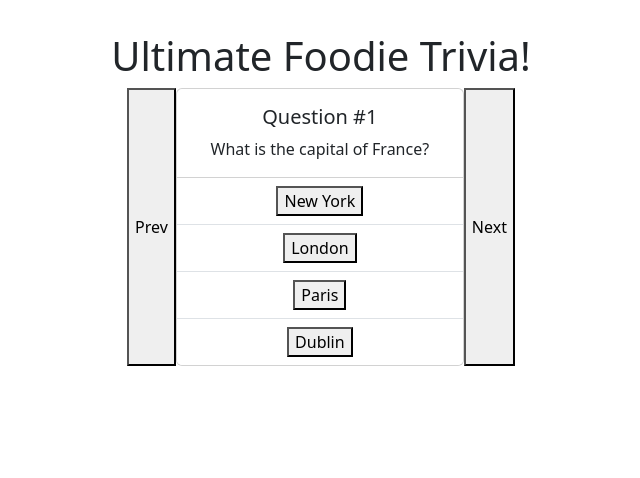
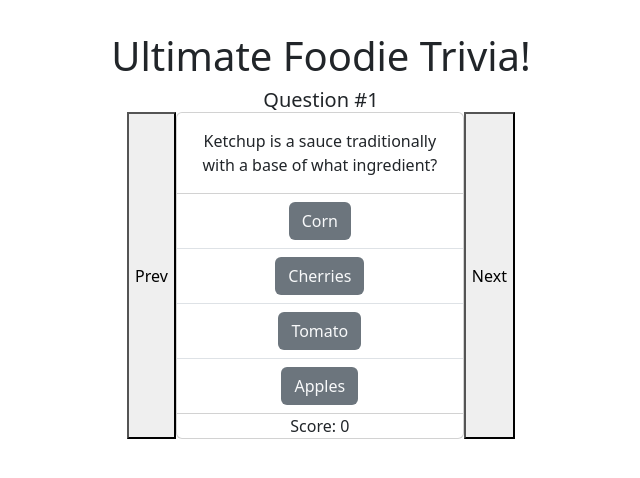
Before and after one commit to bchin224/react-trivia, a React (Vite) app: page / in a window 1280 px wide. Both pictures are taken after a click on the button "Start". Shown: the top 478 px of the page, without its empty margins (319-959 px from the left). Built offline with nearby package versions, Linux system fonts and the light colour scheme.

Commit message:
recognize correct answer

```diff
--- a/src/App.tsx
+++ b/src/App.tsx
@@ -6,13 +6,24 @@ import Questions from './components/Questions';
 
 
 function App() {
-  // let number = 1;
   let [start, setStart] = useState(0)
   let [number, setNumber] = useState(0)
 
   const handleStartClick  = () => setStart(1);
-  const handlePrevClick  = () => setNumber(number-1);
-  const handleNextClick  = () => setNumber(number+1);
+  const handlePrevClick  = () => {
+    if (number - 1 < 0) {
+      setNumber(0)
+    } else {
+      setNumber(number-1)
+    }
+  };
+  const handleNextClick  = () => {
+    if (number + 1 < 21) {
+      setNumber(number+1);
+    } else {
+      alert("You've reached the end of Foodie Trivia!")
+    }
+  }
 
   return (
     <>
@@ -23,6 +34,7 @@ function App() {
           </button>
       :
         <>
+          <h5 className="card-title">Question #{number+1}</h5>
           <div className='questions'>
             <button className='prevButton' onClick={handlePrevClick}>Prev</button>
             <Questions questionNum = {number}></Questions>
--- a/src/components/Button.tsx
+++ b/src/components/Button.tsx
@@ -1,12 +1,13 @@
 interface Props {
     children: string;
     color: string;
+    correct: string;
     onClick: () => void;
 }
 
-const Button = ({ children, onClick, color = 'primary' }: Props) => {
+const Button = ({ children, onClick, correct, color = 'primary' }: Props) => {
   return (
-    <button className={'btn bg-' + color } onClick={onClick}>{children}</button>
+    <button className={'btn text-light bg-' + color} onClick={onClick}>{children}</button>
   )
 }
 
--- a/src/components/Card.tsx
+++ b/src/components/Card.tsx
@@ -1,32 +1,47 @@
+import { useState } from 'react'
 import Button from './Button';
-import Questions from './Questions';
+// import Questions from './Questions';
 
 interface Props {
     questionText: string;
     answer1: string;
+    answer1_val: boolean;
     answer2: string;
+    answer2_val: boolean;
     answer3: string;
+    answer3_val: boolean;
     answer4: string;
+    answer4_val: boolean;
 }
 
+const Card = ({ questionText, answer1, answer2, answer3, answer4, answer1_val, answer2_val, answer3_val, answer4_val }: Props) => {
+    const [score, setScore] = useState(0)
 
-const Card = ({ questionText, answer1, answer2, answer3, answer4 }: Props) => {
+
+
+    const handleAnswerClick = (value:boolean, answer_num:string) => {
+        const correct = value['answer'+answer_num+'_val'];
+        console.log('Answer Val:', correct);
+
+        if (correct) {
+            setScore(score + 1)
+        }
+    }
 
     return (
-        // <Questions questionNum={0}></Questions>
        <div className="card" style={{width: '18rem'}}>
             <div className="card-body">
-                <h5 className="card-title">Question #1</h5>
                 <p className="card-text">{questionText}</p>
             </div>
 
             <ul className="list-group list-group-flush">
 
-                <li className="list-group-item"><button color='primary' onClick={() => console.log('clicked')}> {answer1}</button></li>
-                <li className="list-group-item"><button color='primary' onClick={() => console.log('clicked')}>{answer2}</button></li>
-                <li className="list-group-item"><button color='primary' onClick={() => console.log('clicked')}>{answer3}</button></li>
-                <li className="list-group-item"><button color='primary' onClick={() => console.log('clicked')}>{answer4}</button></li>
+                <li className="list-group-item"><Button color='secondary' onClick={() => handleAnswerClick({answer1_val},'1')}> {answer1}</Button></li>
+                <li className="list-group-item"><Button color='secondary' onClick={() => handleAnswerClick({answer2_val},'2')}>{answer2}</Button></li>
+                <li className="list-group-item"><Button color='secondary' onClick={() => handleAnswerClick({answer3_val},'3')}>{answer3}</Button></li>
+                <li className="list-group-item"><Button color='secondary' onClick={() => handleAnswerClick({answer4_val},'4')}>{answer4}</Button></li>
             </ul>
+            <div>Score: {score}</div>
         </div>
   )
 }
--- a/src/components/Questions.tsx
+++ b/src/components/Questions.tsx
@@ -5,46 +5,198 @@ interface Props {
     questionNum: number;
 }
 
-
 const Questions = ({ questionNum }: Props) => {
 
     const questions = [
 		{
-			questionText: 'What is the capital of France?',
+			questionText: 'Ketchup is a sauce traditionally with a base of what ingredient?',
 			answers: [
-				{ answerText: 'New York', isCorrect: false },
-				{ answerText: 'London', isCorrect: false },
-				{ answerText: 'Paris', isCorrect: true },
-				{ answerText: 'Dublin', isCorrect: false },
+				{ answerText: 'Corn', isCorrect: false },
+				{ answerText: 'Cherries', isCorrect: false },
+				{ answerText: 'Tomato', isCorrect: true },
+				{ answerText: 'Apples', isCorrect: false },
 			],
 		},
 		{
-			questionText: 'Who is CEO of Tesla?',
+			questionText: 'If pasta is cooked to be firm but not hard, what is it called?',
 			answers: [
-				{ answerText: 'Jeff Bezos', isCorrect: false },
-				{ answerText: 'Elon Musk', isCorrect: true },
-				{ answerText: 'Bill Gates', isCorrect: false },
-				{ answerText: 'Tony Stark', isCorrect: false },
+				{ answerText: 'stracotto', isCorrect: false },
+				{ answerText: 'Al dente', isCorrect: true },
+				{ answerText: 'Molto al dente', isCorrect: false },
+				{ answerText: 'Crudo', isCorrect: false },
 			],
 		},
 		{
-			questionText: 'The iPhone was created by which company?',
+			questionText: 'Which of the following dressings is traditionally made with buttermilk?',
 			answers: [
-				{ answerText: 'Apple', isCorrect: true },
-				{ answerText: 'Intel', isCorrect: false },
-				{ answerText: 'Amazon', isCorrect: false },
-				{ answerText: 'Microsoft', isCorrect: false },
+				{ answerText: 'Ranch', isCorrect: true },
+				{ answerText: 'Caesar', isCorrect: false },
+				{ answerText: 'Russian', isCorrect: false },
+				{ answerText: 'French', isCorrect: false },
 			],
 		},
 		{
-			questionText: 'How many Harry Potter books are there?',
+			questionText: 'What is done to dry fondant to make it into fondant?',
 			answers: [
-				{ answerText: '1', isCorrect: false },
-				{ answerText: '4', isCorrect: false },
-				{ answerText: '6', isCorrect: false },
-				{ answerText: '7', isCorrect: true },
+				{ answerText: 'Add salt', isCorrect: false },
+				{ answerText: 'Bake at low temp', isCorrect: false },
+				{ answerText: 'Cool at room temp', isCorrect: false },
+				{ answerText: 'Add liquid', isCorrect: true },
 			],
 		},
+		{
+			questionText: 'When did the phrase "junk food" first pass into common usage?',
+			answers: [
+				{ answerText: '1968', isCorrect: false },
+				{ answerText: '1976', isCorrect: true },
+				{ answerText: '1985', isCorrect: false },
+				{ answerText: '1993', isCorrect: false },
+			],
+		},
+		{
+			questionText: 'Where in the world would you most likely be served Obsttorte?',
+			answers: [
+				{ answerText: 'Germany', isCorrect: true },
+				{ answerText: 'Belgium', isCorrect: false },
+				{ answerText: 'Italy', isCorrect: false },
+				{ answerText: 'Greece', isCorrect: false },
+			],
+		},
+		{
+			questionText: 'Which color is not an M&M?',
+			answers: [
+				{ answerText: 'Yellow', isCorrect: false },
+				{ answerText: 'Green', isCorrect: false },
+				{ answerText: 'Purple', isCorrect: true },
+				{ answerText: 'Red', isCorrect: false },
+			],
+		},
+		{
+			questionText: 'Which of these is highest in Vitamin K?',
+			answers: [
+				{ answerText: 'Oranges', isCorrect: false },
+				{ answerText: 'Spinach', isCorrect: false },
+				{ answerText: 'Quinoa', isCorrect: false },
+				{ answerText: 'Kale', isCorrect: true },
+			],
+		},
+		{
+			questionText: 'Pears Helene is native cuisine to which country?',
+			answers: [
+				{ answerText: 'Turkey', isCorrect: false },
+				{ answerText: 'France', isCorrect: true },
+				{ answerText: 'Spain', isCorrect: false },
+				{ answerText: 'Italy', isCorrect: false },
+			],
+		},
+		{
+			questionText: 'What number is on the front of bottles of Jack Daniels Whiskey sour mash whiskey?',
+			answers: [
+				{ answerText: '7', isCorrect: true },
+				{ answerText: '13', isCorrect: false },
+				{ answerText: '5', isCorrect: false },
+				{ answerText: '1', isCorrect: false },
+			],
+		},
+		{
+			questionText: 'What is the name given to a dish consisting of chicken, duck, and turkey?',
+			answers: [
+				{ answerText: 'Tuckeny', isCorrect: false },
+				{ answerText: 'Chuckey', isCorrect: false },
+				{ answerText: 'Durkeny', isCorrect: false },
+				{ answerText: 'Turducken', isCorrect: true },
+			],
+		},
+		{
+			questionText: 'In what country is a baked potato commonly referred to as a jacket potato?',
+			answers: [
+				{ answerText: 'United Kingdom', isCorrect: true },
+				{ answerText: 'Denmark', isCorrect: false },
+				{ answerText: 'Poland', isCorrect: false },
+				{ answerText: 'Ireland', isCorrect: false },
+			],
+		},
+		{
+			questionText: 'Which former president took a big interest in macaroni on a trip to France?',
+			answers: [
+				{ answerText: 'John F. Kennedy', isCorrect: false },
+				{ answerText: 'Bill Clinton', isCorrect: false },
+				{ answerText: 'Calvin Coolidge', isCorrect: false },
+				{ answerText: 'Thomas Jefferson', isCorrect: true },
+			],
+		},
+		{
+			questionText: 'Where in the world would you eat a Bocadillo?',
+			answers: [
+				{ answerText: 'Brazil', isCorrect: false },
+				{ answerText: 'Spain', isCorrect: true },
+				{ answerText: 'Mexico', isCorrect: false },
+				{ answerText: 'Portugal', isCorrect: false },
+			],
+		},
+		{
+			questionText: 'Elephant ears, beaver tails, and frying saucers are all nicknames for what?',
+			answers: [
+				{ answerText: 'Pepperoni', isCorrect: false },
+				{ answerText: 'Tortilla Chips', isCorrect: false },
+				{ answerText: 'Ice cream sandwiches', isCorrect: false },
+				{ answerText: 'Fried Dough', isCorrect: true },
+			],
+		},
+		{
+			questionText: 'To slowly heat wine or cider with spices and sugar is known as what?',
+			answers: [
+				{ answerText: 'Sous vide', isCorrect: false },
+				{ answerText: 'Char', isCorrect: false },
+				{ answerText: 'Steep', isCorrect: false },
+				{ answerText: 'Mull', isCorrect: true },
+			],
+		},
+		{
+			questionText: 'Which of these is acceptable to eat on a vegan diet?',
+			answers: [
+				{ answerText: 'Clams', isCorrect: false },
+				{ answerText: 'Ricotta Cheese', isCorrect: false },
+				{ answerText: 'Oreos', isCorrect: true },
+				{ answerText: 'Hard boiled eggs', isCorrect: false },
+			],
+		},
+		{
+			questionText: 'Shredded cabbage is a main ingredient of which of the following?',
+			answers: [
+				{ answerText: 'Coleslaw', isCorrect: true },
+				{ answerText: 'Tiramisu', isCorrect: false },
+				{ answerText: 'Callilou', isCorrect: false },
+				{ answerText: 'Haggis', isCorrect: false },
+			],
+		},
+		{
+			questionText: 'What is the base ingredient of gummy bears?',
+			answers: [
+				{ answerText: 'Gum', isCorrect: false },
+				{ answerText: 'High fructose corn syrup', isCorrect: false },
+				{ answerText: 'Cornstarch', isCorrect: false },
+				{ answerText: 'Gelatin', isCorrect: true },
+			],
+		},
+		{
+			questionText: 'Which spice is derived fromt eh Crocus flower and is one of the most expensive spices in the world?',
+			answers: [
+				{ answerText: 'Saffron', isCorrect: true },
+				{ answerText: 'Vanilla', isCorrect: false },
+				{ answerText: 'Star anise', isCorrect: false },
+				{ answerText: 'Turmeric', isCorrect: false },
+			],
+		},
+		{
+			questionText: 'How many tablespoons are in a cup?',
+			answers: [
+				{ answerText: '12', isCorrect: false },
+				{ answerText: '24', isCorrect: false },
+				{ answerText: '8', isCorrect: false },
+				{ answerText: '16', isCorrect: true },
+			],
+		}
 	];
 
   return (
@@ -52,9 +204,13 @@ const Questions = ({ questionNum }: Props) => {
 		<Card
 			questionText={questions[questionNum].questionText}
 			answer1={questions[questionNum].answers[0].answerText}
+			answer1_val={questions[questionNum].answers[0].isCorrect}
 			answer2={questions[questionNum].answers[1].answerText}
+			answer2_val={questions[questionNum].answers[1].isCorrect}
 			answer3={questions[questionNum].answers[2].answerText}
+			answer3_val={questions[questionNum].answers[2].isCorrect}
 			answer4={questions[questionNum].answers[3].answerText}
+			answer4_val={questions[questionNum].answers[3].isCorrect}
 			></Card>
     </>
   )
```
